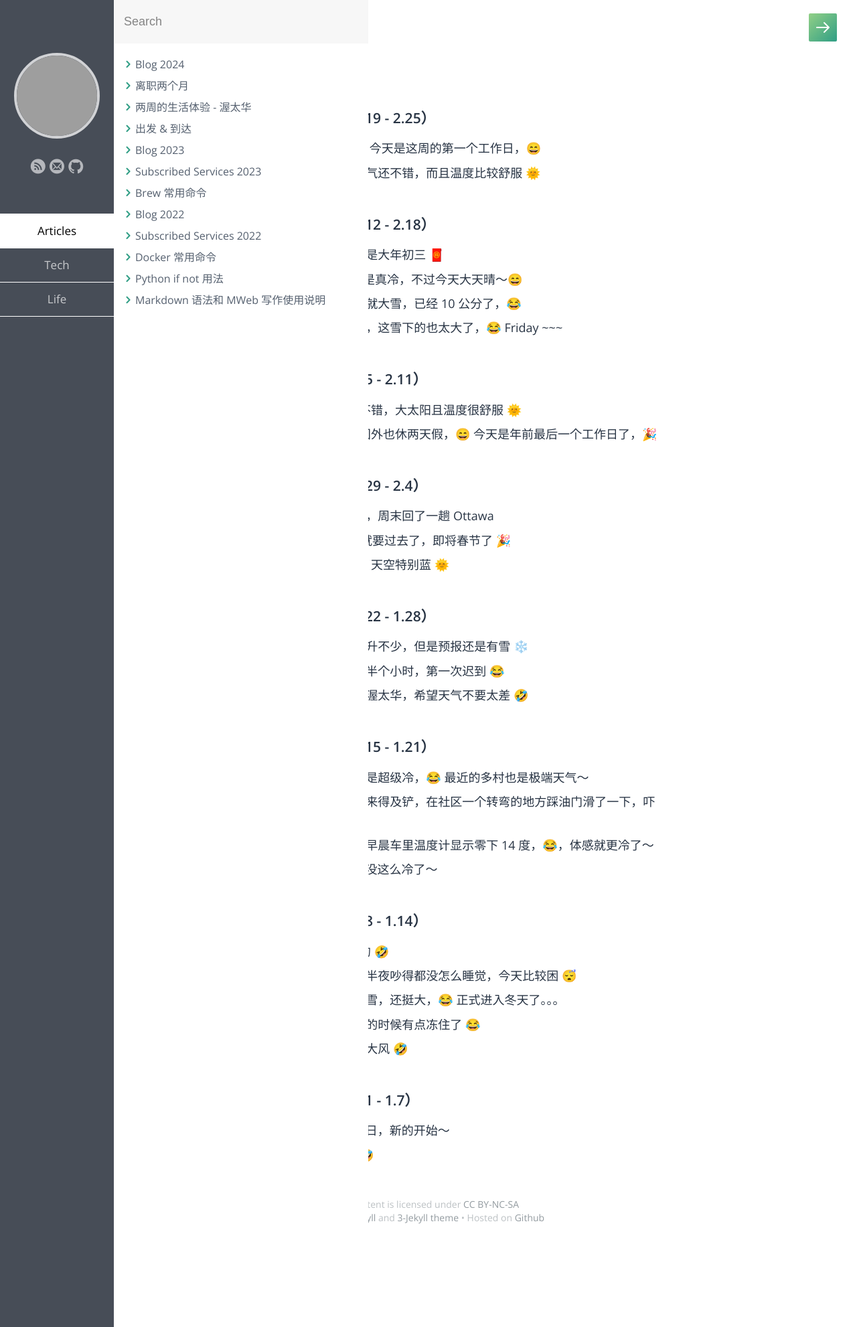
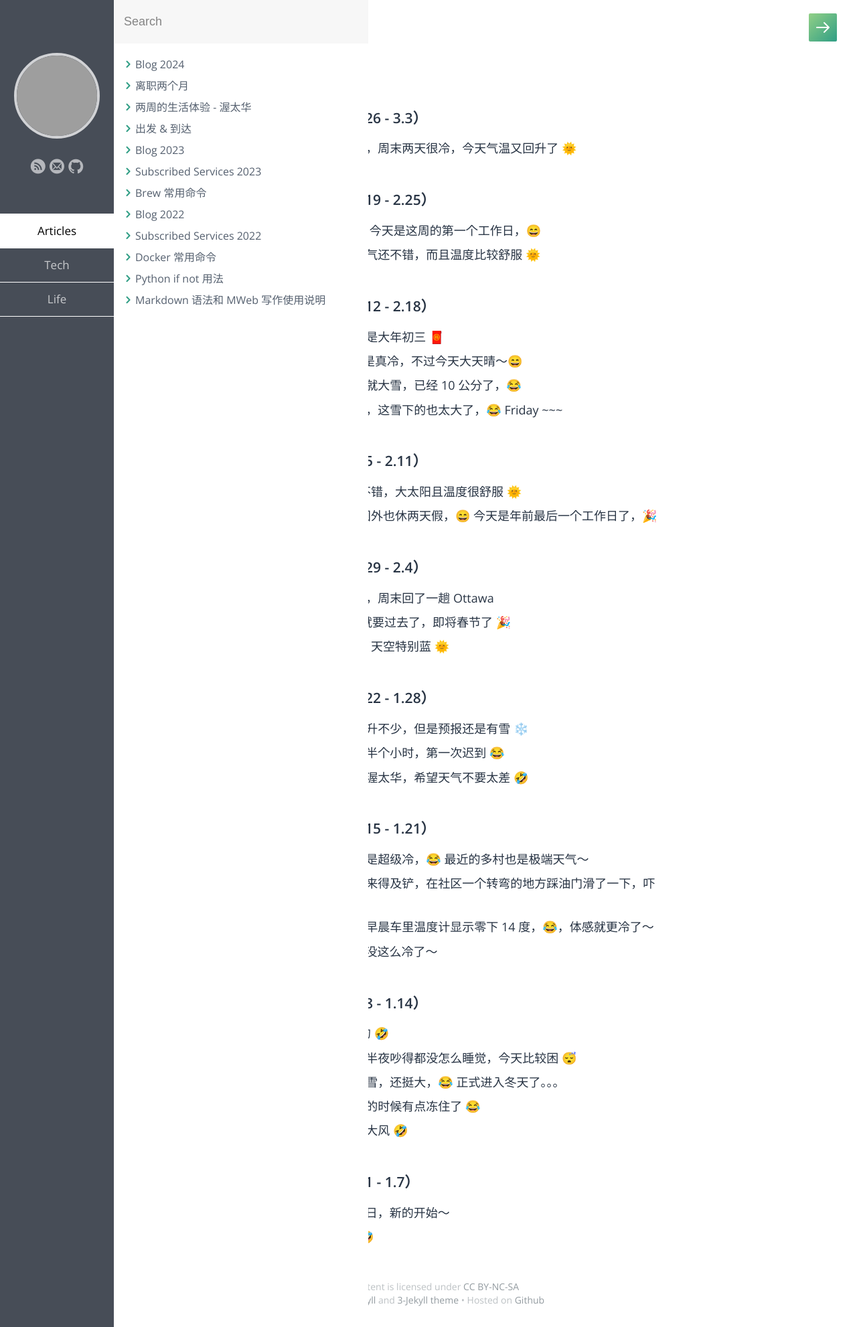
Before and after one commit to samxupeiran/samxupeiran.github.io, a Jekyll site: the page built from _posts/life/2024-01-02-my-blog.md, in a window 1280 px wide. Shown: the whole page at 67% size. Built offline with Jekyll 4.4.1, drawn with Linux system fonts in a browser that asks for light colours; some web fonts are replaced; grey boxes are pictures that could not be loaded.

Commit message:
feat: add weekly blog 2.26

```diff
--- a/_posts/life/2024-01-02-my-blog.md
+++ b/_posts/life/2024-01-02-my-blog.md
@@ -5,6 +5,9 @@ category: Life
 tags: Blog
 ---
 
+
+- ### 2024 年 2 月 第 4 周（2.26 - 3.3）
+     - 2.26 最近温度变化超级大，周末两天很冷，今天气温又回升了 🌞
 
 - ### 2024 年 2 月 第 3 周（2.19 - 2.25）
      - 2.20 周一是 Family Day，今天是这周的第一个工作日，😄
```
